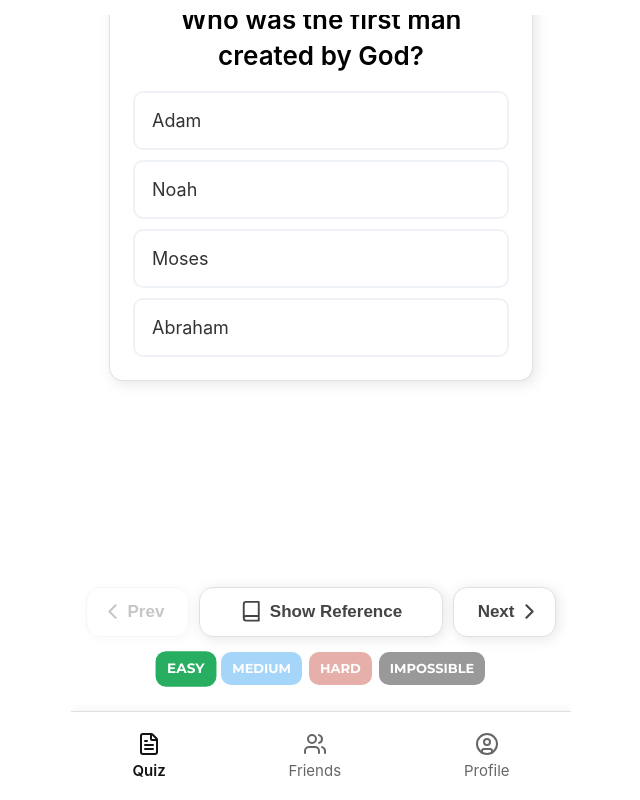
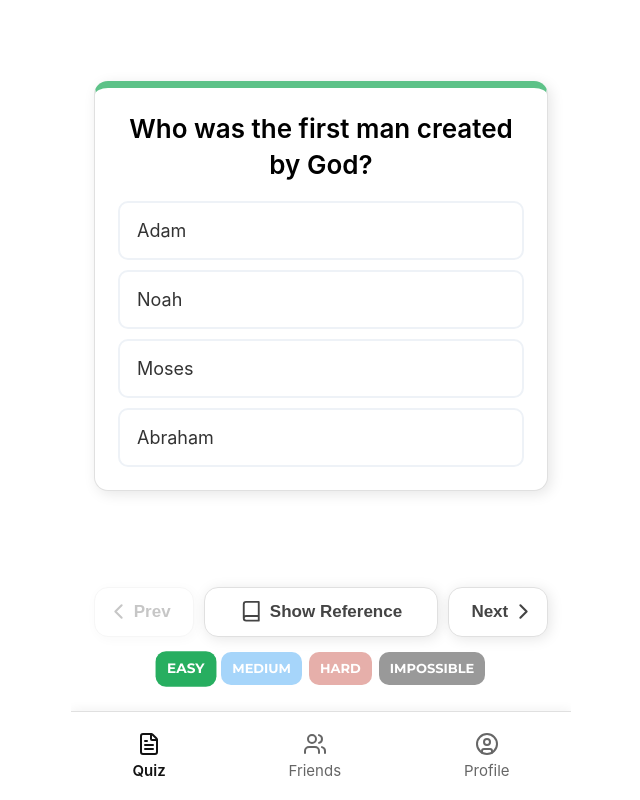
Before and after one commit to Rythebibleguy/React-SPA, a React (Vite) app: page / in a window 1280 px wide. Both pictures are taken after a click on the button "Play". Shown: the whole page, without its empty margins (319-959 px from the left). Built offline with nearby package versions, Linux system fonts and the light colour scheme.

Commit message:
fixed questions

```diff
--- a/src/App.css
+++ b/src/App.css
@@ -2,9 +2,8 @@
   width: 100%;
   max-width: calc(100 * var(--app-width));
   height: calc(100 * var(--app-height));
-  margin: 0 auto;
-  padding: calc(3 * var(--element-width));
-  padding-bottom: calc(23 * var(--element-width)); /* Space for bottom nav */
+  margin: 0 auto;;
+  padding-bottom: calc(20 * var(--element-width)); /* Space for bottom nav */
   text-align: center;
   background-color: #ffffff;
   position: relative;
--- a/src/components/QuizView.css
+++ b/src/components/QuizView.css
@@ -17,7 +17,6 @@
   scrollbar-width: none;
   -ms-overflow-style: none;
   gap: 0;
-  overflow-y: hidden;
   align-items: center;
   flex: 1;
   min-height: 0;
@@ -31,12 +30,12 @@
 .quiz-view__card {
   perspective: 1000px;
   width: 100%;
-  min-width: calc(100% - 2 * calc(4.6 * var(--element-width)));
-  max-width: calc(100% - 2 * calc(4.6 * var(--element-width)));
-  margin: 0 calc(4.6 * var(--element-width));
-  padding: 0;
+  padding: 0 calc(4.6 * var(--element-width));
+  box-sizing: border-box;
   scroll-snap-align: center;
   flex-shrink: 0;
+  height: auto;
+  align-self: center;
 }
 
 /* Flip Container */
@@ -46,7 +45,7 @@
 }
 
 .quiz-view__card-inner {
-  position: relative;
+  display: grid;
   width: 100%;
   transition: transform 0.6s;
   transform-style: preserve-3d;
@@ -58,6 +57,7 @@
 
 .quiz-view__card-front,
 .quiz-view__card-back {
+  grid-area: 1 / 1;
   width: 100%;
   backface-visibility: hidden;
   -webkit-backface-visibility: hidden;
@@ -68,10 +68,6 @@
 }
 
 .quiz-view__card-back {
-  position: absolute;
-  top: 0;
-  left: 0;
-  height: 100%;
   transform: rotateY(180deg);
   display: flex;
   align-items: center;
@@ -87,11 +83,17 @@
   border-radius: calc(2.8 * var(--element-width));
   width: 100%;
   box-sizing: border-box;
-  max-height: 100%;
-  overflow-y: auto;
   position: relative;
   word-wrap: break-word;
   overflow-wrap: break-word;
+}
+
+.quiz-view__card-front.quiz-view__question {
+  overflow-y: auto;
+}
+
+.quiz-view__card-back.quiz-view__question {
+  overflow: hidden;
 }
 
 .quiz-view__question h3 {
@@ -287,8 +289,9 @@
 .quiz-view__actions {
   display: flex;
   justify-content: center;
-  width: 100%;
+  width: calc(100% - 2 * calc(4.6 * var(--element-width)));
   box-sizing: border-box;
+  align-self: center;
 }
 
 .quiz-view__actions-buttons {
@@ -373,6 +376,7 @@
   display: flex;
   justify-content: center;
   gap: calc(1.4 * var(--element-width));
+  margin-bottom: calc(3 * var(--element-width));;
   flex-wrap: nowrap;
   flex-shrink: 0;
 }
```
